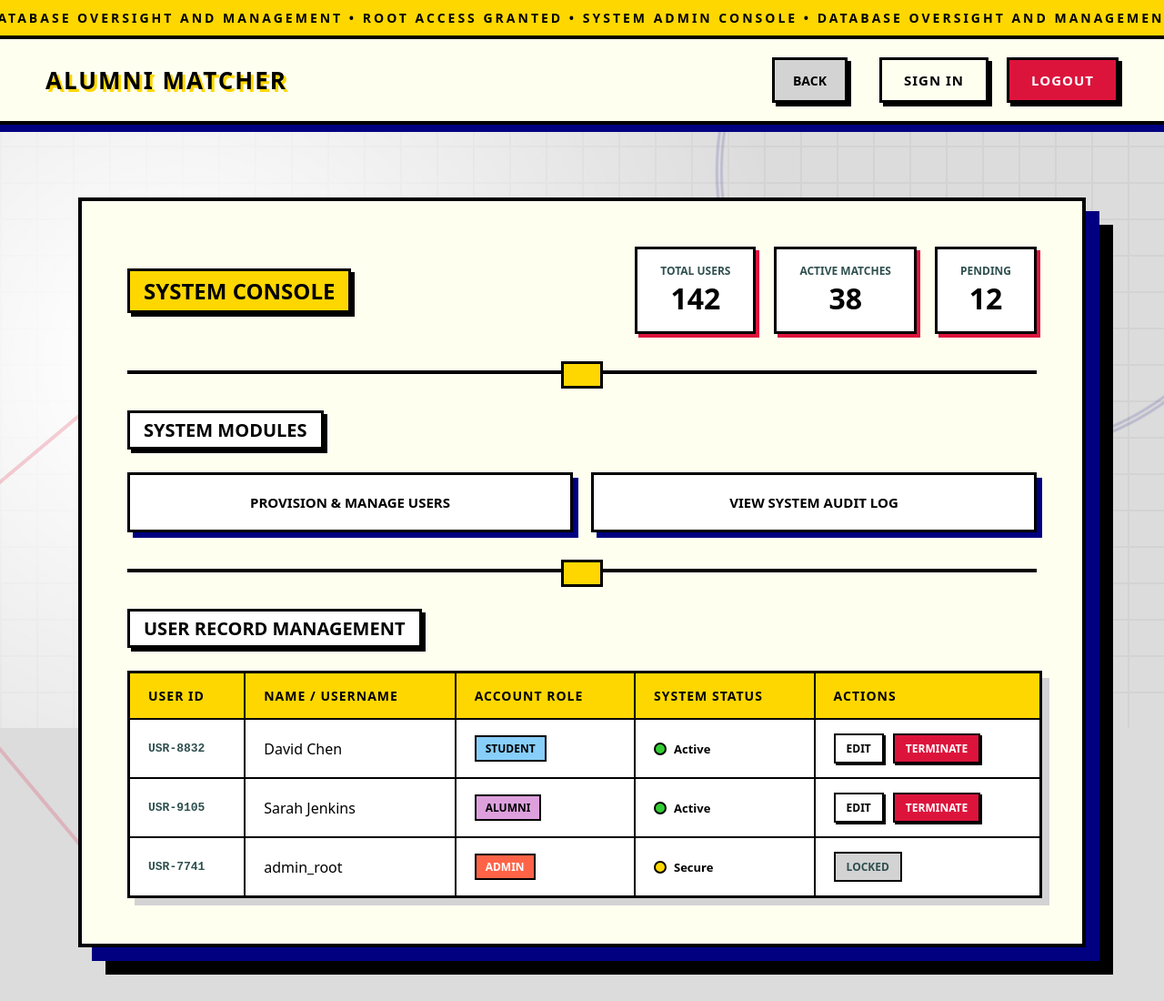
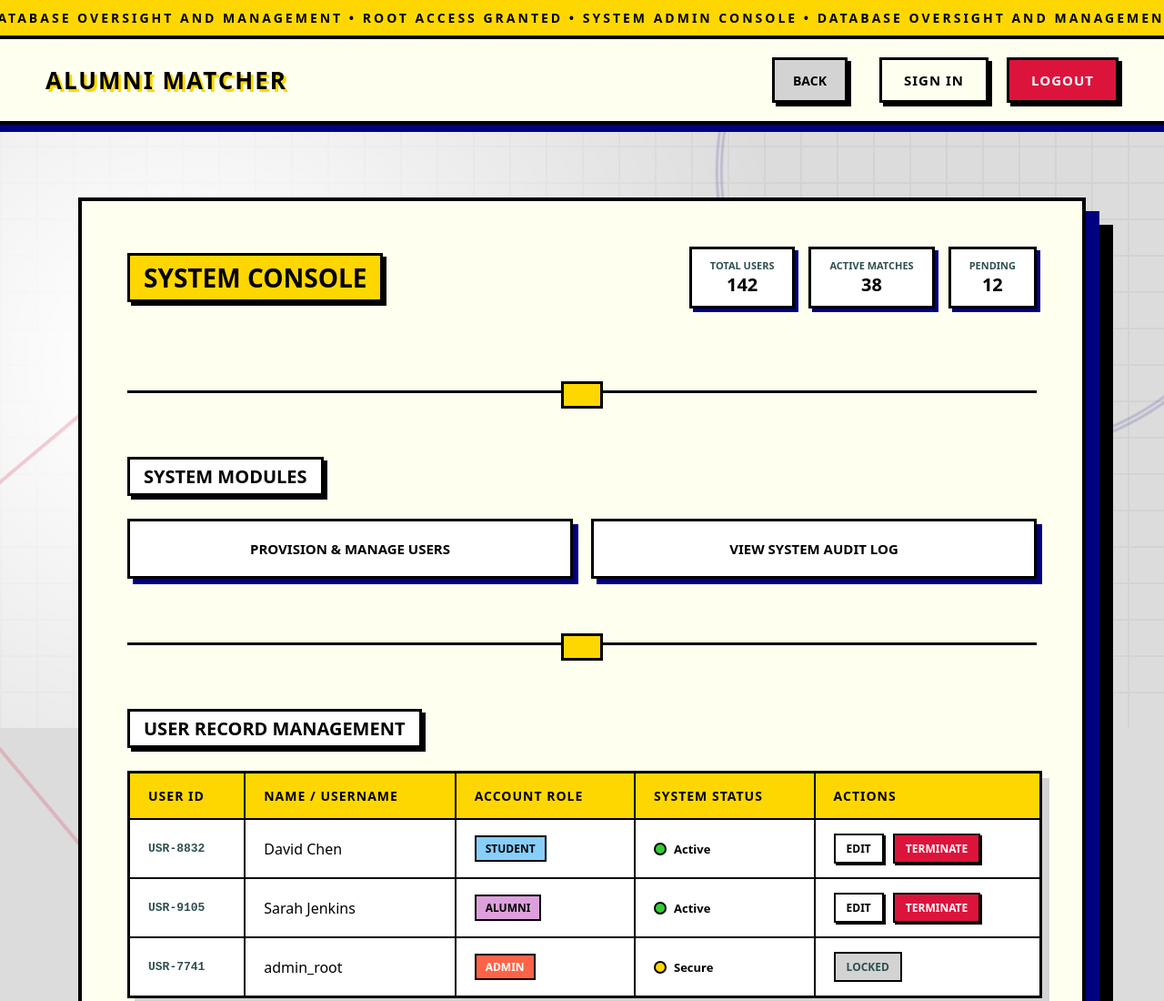
Before and after one commit to harinandhreddy0411/alumni-mentorship-matcher, a plain HTML site: page admin-dashboard.html in a window 1280 px wide. Shown: the top 1100 px of the page at 91% size. Drawn offline with Linux system fonts and the light colour scheme.

Commit message:
Update styles.css

```diff
--- a/styles.css
+++ b/styles.css
@@ -609,3 +609,44 @@
     transform: translate(6px, 6px);
     box-shadow: 0 0 0 navy;
 }
+.alumni-dashboard-header-panel {
+    display: flex;
+    justify-content: space-between;
+    align-items: center;
+    flex-wrap: wrap;
+    gap: 20px;
+    margin-bottom: 20px;
+}
+.alumni-ultra-title {
+    font-size: 28px;
+    font-weight: 900;
+    text-transform: uppercase;
+}
+.alumni-dashboard-stats {
+    display: flex;
+    gap: 15px;
+}
+.alumni-stat-block {
+    background-color: white;
+    border: 3px solid black;
+    padding: 10px 20px;
+    text-align: center;
+    box-shadow: 4px 4px 0 navy;
+}
+.alumni-stat-label {
+    display: block;
+    font-size: 11px;
+    font-weight: 800;
+    text-transform: uppercase;
+}
+.alumni-stat-value {
+    display: block;
+    font-size: 20px;
+    font-weight: 900;
+}
+.alumni-ultra-divider {
+    width: 100%;
+    height: 3px;
+    background-color: black;
+    margin: 30px 0;
+}
```
